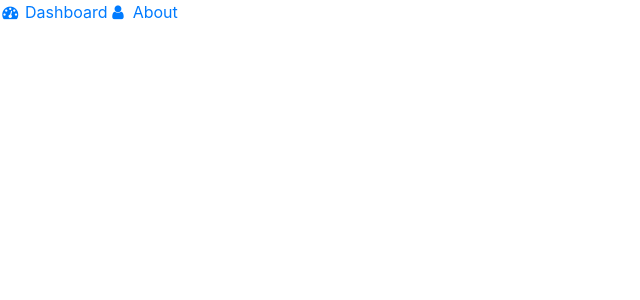
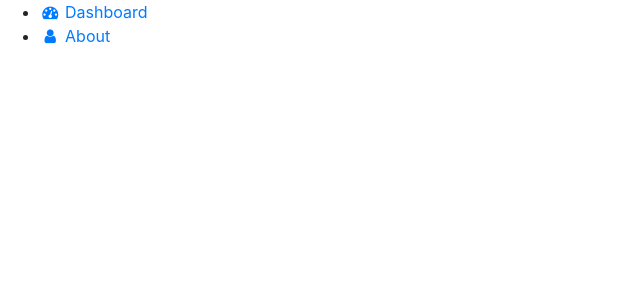
Before and after one commit to DavidSone11/BT-WEBCLIENT, an Angular app: page /dashboard in a window 1280 px wide. Shown: the top 300 px of the page, without its empty margins (0-640 px from the left). Built offline with nearby package versions, Linux system fonts and the light colour scheme; sample sign-in values are in the browser's storage.

Commit message:
jquery added

```diff
--- a/package.json
+++ b/package.json
@@ -32,12 +32,14 @@
     "@ng-bootstrap/ng-bootstrap": "^2.0.0",
     "@types/jasmine": "~2.8.6",
     "@types/jasminewd2": "~2.0.3",
+    "@types/jquery": "^3.3.2",
     "@types/node": "~8.9.4",
     "bootstrap": "^4.1.1",
     "codelyzer": "~4.2.1",
     "font-awesome": "^4.7.0",
     "jasmine-core": "~2.99.1",
     "jasmine-spec-reporter": "~4.2.1",
+    "jquery": "^3.3.1",
     "karma": "^2.0.2",
     "karma-chrome-launcher": "~2.2.0",
     "karma-coverage-istanbul-reporter": "~2.0.0",
--- a/src/app/app.module.ts
+++ b/src/app/app.module.ts
@@ -14,6 +14,7 @@ import { DashboardComponent } from './components/dashboard/dashboard.component';
 import { AuthGuard } from './guards/app.authGuard';
 import { routes } from './app.router.module';
 import { RegisterComponent } from './components/register/register.component';
+import { LeftSidebarComponent } from './components/left-sidebar/left-sidebar.component';
 
 
 @NgModule({
@@ -22,7 +23,8 @@ import { RegisterComponent } from './components/register/register.component';
     LoginComponent,
     AboutComponent,
     DashboardComponent,
-    RegisterComponent
+    RegisterComponent,
+    LeftSidebarComponent
   ],
   imports: [
     BrowserModule,
--- a/src/app/components/dashboard/dashboard.component.html
+++ b/src/app/components/dashboard/dashboard.component.html
@@ -1,8 +1,4 @@
 <p>
   <router-outlet></router-outlet>
-  <a [routerLink]="['']">
-    <i class="fa fa-dashboard fa-fw"></i> Dashboard</a>
-
-  <a [routerLink]="['/dashboard/about']">
-    <i class="fa fa-user fa-fw"></i> About</a>
+  <app-left-sidebar></app-left-sidebar>
 </p>
--- /dev/null
+++ b/src/app/components/left-sidebar/left-sidebar.component.html
@@ -0,0 +1,19 @@
+<div>
+  <div class="sidebar">
+    <ul>
+      <li>
+        <a [routerLink]="['']">
+          <i class="fa fa-dashboard fa-fw"></i> Dashboard</a>
+      </li>
+      <li>
+        <a [routerLink]="['/dashboard/about']">
+          <i class="fa fa-user fa-fw"></i> About</a>
+
+      </li>
+
+    </ul>
+
+  </div>
+
+
+</div>
--- /dev/null
+++ b/src/app/components/left-sidebar/left-sidebar.component.ts
@@ -0,0 +1,15 @@
+import { Component, OnInit } from '@angular/core';
+
+@Component({
+  selector: 'app-left-sidebar',
+  templateUrl: './left-sidebar.component.html',
+  styleUrls: ['./left-sidebar.component.css']
+})
+export class LeftSidebarComponent implements OnInit {
+
+  constructor() { }
+
+  ngOnInit() {
+  }
+
+}
```
Also changed, not shown: src/app/components/left-sidebar/left-sidebar.component.css (added), 2 other files (tests, documents, lock files or other folders).
